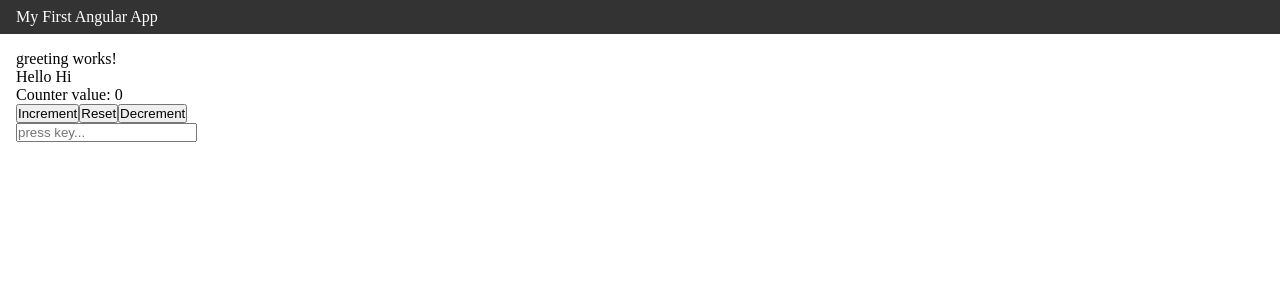
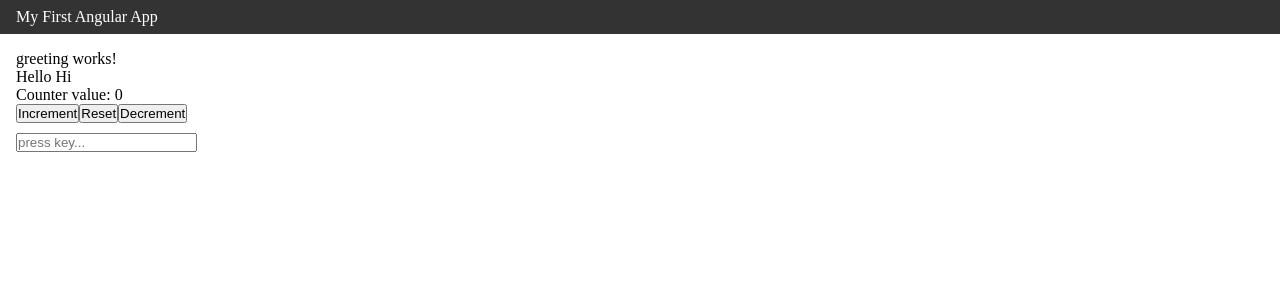
Before and after one commit to mdrezaulkarim38/JSPractice, an Angular app in the folder first-ng-app/: page / in a window 1280 px wide. Shown: the top 300 px of the page. Built offline with nearby package versions, Linux system fonts and the light colour scheme.

Commit message:
update css

```diff
--- a/first-ng-app/src/app/home/home.component.scss
+++ b/first-ng-app/src/app/home/home.component.scss
@@ -0,0 +1,3 @@
+input{
+    margin-top: 10px;
+}
```
